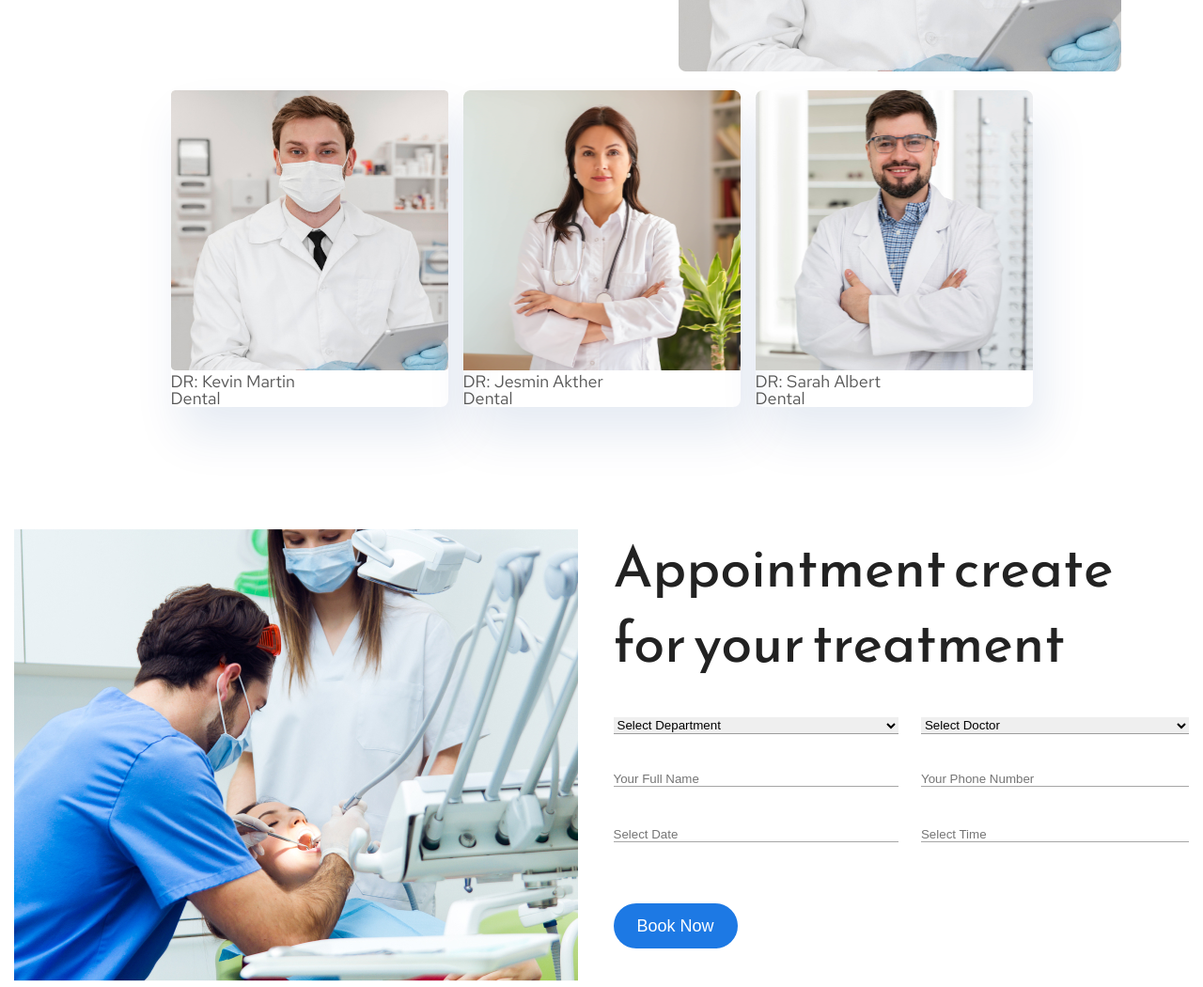
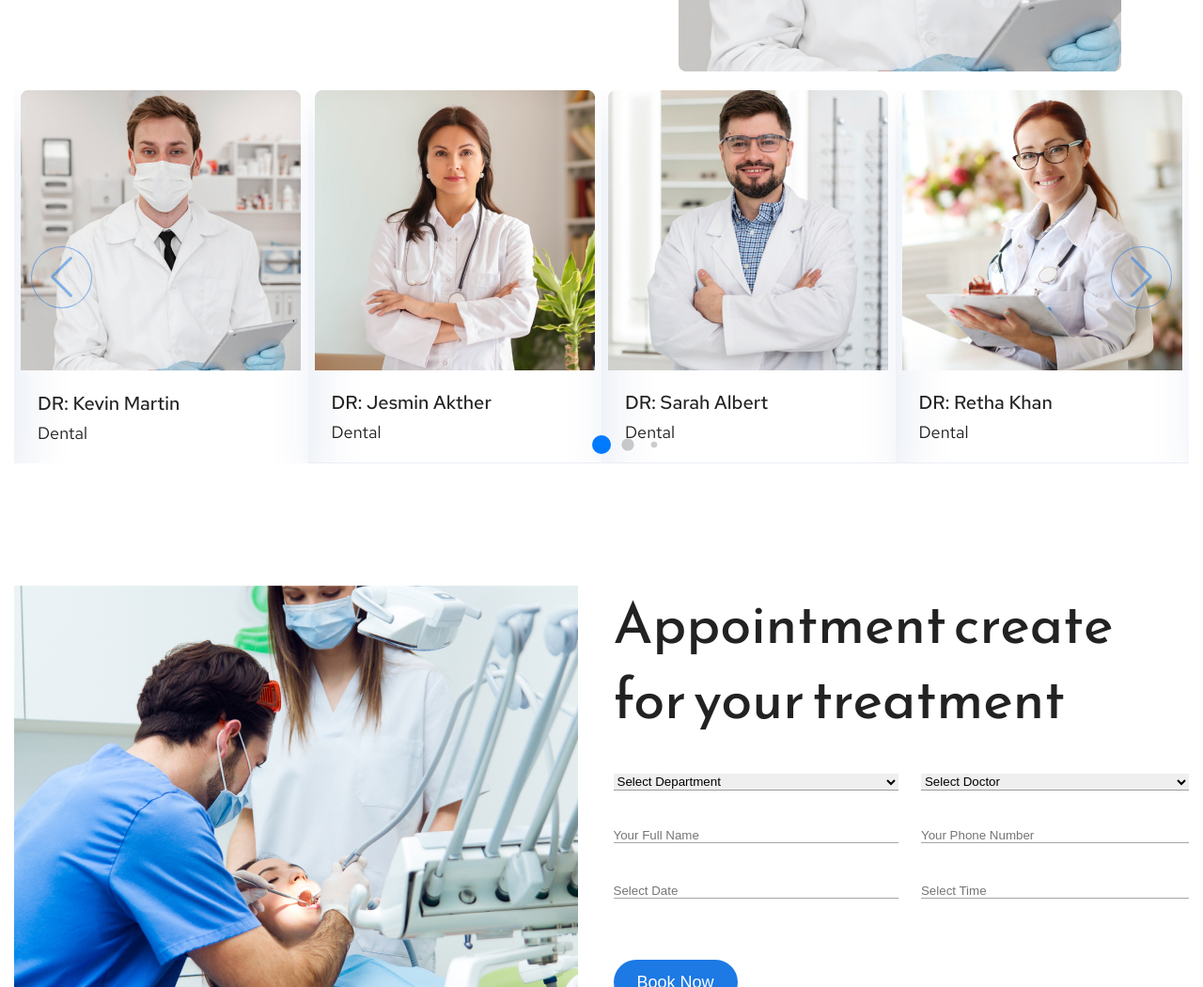
Before and after one commit to Andrej-Vec/Teeth_landing-page, a plain HTML site: page index.html in a window 1280 px wide. Shown: the part 2203-3253 px from the top of the page at 94% size. Drawn offline with nearby package versions, Linux system fonts and the light colour scheme.

Commit message:
Added slider

```diff
--- a/css/style.css
+++ b/css/style.css
@@ -236,8 +236,8 @@ body._lock {
 
 .slider__container {
     display: flex;
-    justify-content: center;
-    gap: 16px;
+    align-items: center;
+
 }
 
 .slider__content {
@@ -426,6 +426,69 @@ font-size: 18px;
 }
 
 
+.swiper-button-next::after,
+.swiper-button-prev:after {
+    position: relative;
+
+    color: rgba(29, 121, 228, 0.5);
+    padding: 10px 20px;
+    border: 1px solid rgba(29, 121, 228, 0.5);
+    border-radius: 100%;
+}
+
+.swiper-button-next::after {
+
+    right: 100%;
+}
+
+.swiper-button-prev::after {
+    left: 100%;
+}
+
+.swiper-button-next:active::after,
+.swiper-button-prev:active::after,
+.swiper-button-next:hover::after,
+.swiper-button-prev:hover::after {
+    background-color: #1D79E4;
+    color: white;
+}
+
+.swiper-slide {
+    text-align: center;
+
+}
+
+.slider__body {
+    text-align: left;
+    padding: 19px 0 20px 25px;
+}
+
+.slider__title {
+    font-weight: 500;
+    font-size: 20px;
+    line-height: 24px;
+    color: #222222;
+    padding-bottom: 8px;
+}
+
+.slide {
+    box-shadow: 10px 30px 50px rgba(0, 63, 136, 0.1);
+}
+
+.slider__body {
+    font-size: 18px;
+    line-height: 24px;
+    color: #222222;
+}
+
+.swiper-pagination-bullet {
+    width: 20px;
+    height: 20px;
+    line-height: 20px;
+    font-size: 14px;
+    color: white;
+}
+
 .footer {
     font-family: 'Red Hat Text';
     font-style: normal;
@@ -604,6 +667,7 @@ font-size: 18px;
     .treatment__container {
         padding-bottom: 45px;
     }
+
     .news {
         padding: 105px 0;
     }
@@ -671,28 +735,36 @@ font-size: 18px;
     .patients-says__title {
         padding-bottom: 25px;
     }
+
     .news__container {
         flex-direction: column;
     }
+
     .news {
         padding: 70px 0;
     }
+
     .news__subscribe-input {
         width: 95%;
     }
+
     .news__subscribe-btn {
         left: 86%;
     }
+
     .footer__inform {
         flex: 0 1 100%;
     }
+
     .footer__logo {
         font-size: 50px;
         line-height: 30px;
     }
+
     .footer__container {
         justify-content: space-around;
     }
+
     .footer__description {
         padding: 25px 0;
     }
@@ -844,6 +916,7 @@ font-size: 18px;
         padding-bottom: 25px;
         margin-top: -25px;
     }
+
     .news__subscribe-btn {
         margin-top: 10px;
         position: static;
@@ -912,6 +985,7 @@ font-size: 18px;
     .slider__item-4 {
         display: none;
     }
+
     .footer__contact {
         flex: 0 1 100%;
     }
@@ -971,15 +1045,18 @@ font-size: 18px;
     .patients-says__title {
         padding-bottom: 0px;
     }
+
     .news__subscribe-input {
 
         padding-left: 10px;
         font-size: 16px;
     }
+
     .news__subscribe-btn {
         padding: 8px 16px;
         font-size: 16px;
     }
+
     .news__subscribe-input {
         height: 40px;
     }
--- a/index.html
+++ b/index.html
@@ -8,6 +8,7 @@
     <link href="https://fonts.googleapis.com/css?family=Red+Hat+Text:regular,500,700" rel="stylesheet" />
     <link href="https://fonts.googleapis.com/css?family=Reem+Kufi:regular" rel="stylesheet" />
     <link rel="stylesheet" href="css/reset.css">
+    <link rel="stylesheet" href="css/swiper-bundle.min.css">
     <link rel="stylesheet" href="css/style.css">
     <title>Teeth</title>
 </head>
@@ -79,10 +80,8 @@
         </section>
         <section class="contact">
             <div class="contact__body">
-                <div class="contact__container">
-                    <div class="contact__content">
-                        <div class="contact__block-text block-text">
-                            <div class="block-text__title">Our highly qualified Doctorsk</div>
+                <div class="contact__container ">
+                    <div class="contact__content ">
                         <div class="block-text__text">Lorem Ipsum is simply dummy text of the printing and
                             typesetting industry. Lorem Ipsum has been the industry's standard dummy text ever since
                             the 1500s...</div>
@@ -96,44 +95,59 @@
                         </div>
                         <a href="#" class="button button_small">Explor Now</a>
                     </div>
-                    </div>
                     <div class="contact__img">
                         <img class="img img-reverse" src="img/doctor_1.jpg" alt="healthcare">
                     </div>
                 </div>
+
             </div>
-            <div class="contact__slider slider swiper">
-                <div class=" slider__container  swiper-wrapper slider-1">
-                    <div class="slider__content swiper-slide">
-                        <img width="295px" height="298px" src="img/doctor_1.jpg" alt="doctor">
+
+            <!-- Slider main container -->
+            <div class="slider__container slider">
+                <div class="swiper ">
+                    <!-- Additional required wrapper -->
+                    <div class="swiper-wrapper ">
+                        <!-- Slides -->
+                        <div class="swiper-slide slide">
+                            <img src="img/doctor1.jpg" width="298px" alt="doctor">
                             <div class="slider__body">
                                 <div class="slider__title">DR: Kevin Martin</div>
                                 <div class="sliser__spechialist">Dental</div>
                             </div>
                         </div>
-                    <div class="slider__content swiper-slide slider-2">
-                        <img width="295px" height="298px" src="img/doctor_2.jpg" alt="doctor">
+                        <div class="swiper-slide slide">
+                            <img src="img/doctor_2.jpg" width="298px" alt="doctor">
                             <div class="slider__body">
                                 <div class="slider__title">DR: Jesmin Akther</div>
                                 <div class="sliser__spechialist">Dental</div>
                             </div>
                         </div>
-                    <div class="slider__content swiper-slide slider-3">
-                        <img width="295px" height="298px" src="img/doctor_3.jpg" alt="doctor">
+                        <div class="swiper-slide slide">
+                            <img src="img/doctor_3.jpg" width="298px" alt="doctor">
                             <div class="slider__body">
                                 <div class="slider__title">DR: Sarah Albert</div>
                                 <div class="sliser__spechialist">Dental</div>
                             </div>
                         </div>
-                    <div class="slider__content swiper-slide slider-4">
-                        <img width="295px" height="298px" src="img/doctor_4.jpg" alt="doctor">
+                        <div class="swiper-slide slide">
+                            <img src="img/doctor_4.jpg" width="298px" alt="doctor">
                             <div class="slider__body">
                                 <div class="slider__title">DR: Retha Khan</div>
                                 <div class="sliser__spechialist">Dental</div>
                             </div>
                         </div>
                     </div>
+
+                    <!-- If we need navigation buttons -->
+                    <div class="swiper-button-prev"></div>
+                    <div class="swiper-button-next"></div>
+
+                    <!-- If we need pagination -->
+                    <div class="swiper-pagination"></div>
                 </div>
+            </div>
+
+
         </section>
         <section class="treatment">
             <div class="treatment__container">
@@ -221,6 +235,8 @@
             </div>
         </section>
     </main>
+
+
     <footer class="footer">
         <div class="footer__container">
             <div class="footer__inform">
@@ -267,7 +283,40 @@
         </div>
     </footer>
 
-    <script src="https://unpkg.com/swiper@8/swiper-bundle.min.js"></script>
+    <div class="patients-says__container">
+        <div class="patients-says__title block-text__title">Our patients says</div>
+        <div class="block-text__text">
+            Lorem Ipsum is simply dummy text of the printing and typesetting industry. Lorem Ipsum has been the
+            industry's standard dummy text ever since the 1500s, when an unknown printer took a galley of type
+            and scrambled it to make a type specimen book. It has survived not only five centuries, but also the
+            leap into electronic typesetting, remaining essentially unchanged.
+        </div>
+        <div class="patients__swiper">
+            <div class="swiper-wrapper">
+                <div class="slider__inner slide">
+                    <img class="slider__item slider__item-1" src="img/patients_1.jpg" alt="doctor">
+                </div>
+                <div class="slider__inner slide">
+                    <img class="slider__item slider__item-2" src="img/patients_2.jpg" alt="doctor">
+                </div>
+                <div class="slider__inner active slide">
+                    <img class="slider__item slider__item-3" src="img/patients_3.jpg" alt="doctor">
+                </div>
+                <div class="slider__inner slide">
+                    <img class="slider__item slider__item-4" src="img/patients_4.jpg" alt="doctor">
+                </div>
+                <!-- If we need navigation buttons -->
+                <div class="swiper-button-prev"></div>
+                <div class="swiper-button-next"></div>
+
+                <!-- If we need pagination -->
+                <div class="swiper-pagination"></div>
+            </div>
+        </div>
+    </div>
+
+
+    <script src="js/swiper-bundle.min.js"></script>
     <script src="js/script.js"></script>
 
 
--- a/js/script.js
+++ b/js/script.js
@@ -1,7 +1,7 @@
-"use strict"
+// "use strict"
 
 const iconMenu = document.querySelector('.header__hamburger-menu');
-if(iconMenu) {
+if (iconMenu) {
    const menu = document.querySelector('.menu');
    iconMenu.addEventListener('click', () => {
       document.body.classList.toggle('_lock')
@@ -9,3 +9,72 @@ if(iconMenu) {
       menu.classList.toggle('_active');
    })
 }
+
+// const swiper = new Swiper('.swiper', {
+//    speed: 400,
+//    spaceBetween: 100,
+//  });
+
+new Swiper('.swiper', {
+   navigation: {//стрелки
+      nextEl: '.swiper-button-next',
+      prevEl: '.swiper-button-prev',
+   },
+   pagination: {//навигация: булеты, текущее положение
+      el: '.swiper-pagination',
+      //булеты
+      type: 'bullets',
+      clickable: true,//
+      dynamicBullets: true,
+   },
+   simulateTouch: false,//перетаскивания слайда на пк
+   slidesPerView: 4,
+   loop:true,//бесконечный слайдер
+   spaceBerween: 30,
+
+    breakpoints : {
+      320: {
+         slidesPerView: 1
+      },
+      693: {
+         slidesPerView: 2
+      },
+      767: {
+         slidesPerView: 2
+      },
+      991: {
+         slidesPerView: 3
+      },
+      1239: {
+         slidesPerView: 4
+      }
+   }
+});
+
+new Swiper('.patients__swiper', {
+   navigation: {//стрелки
+      nextEl: '.swiper-button-next',
+      prevEl: '.swiper-button-prev',
+   },
+   pagination: {//навигация: булеты, текущее положение
+      el: '.swiper-pagination',
+      //булеты
+      type: 'bullets',
+      clickable: true,//
+      dynamicBullets: true,
+   },
+   simulateTouch: false,//перетаскивания слайда на пк
+   slidesPerView: 1,
+   loop:true,//бесконечный слайдер
+   spaceBerween: 30,
+
+
+});
+
+
+
+"use strict";
+
+const obg = {get x() {return 17;}};
+obg.x = 5;
+console.log(++obg.x);
```
Also changed, not shown: img/doctor1.jpg (added). Lines whose indentation alone changed are shown as unchanged.
